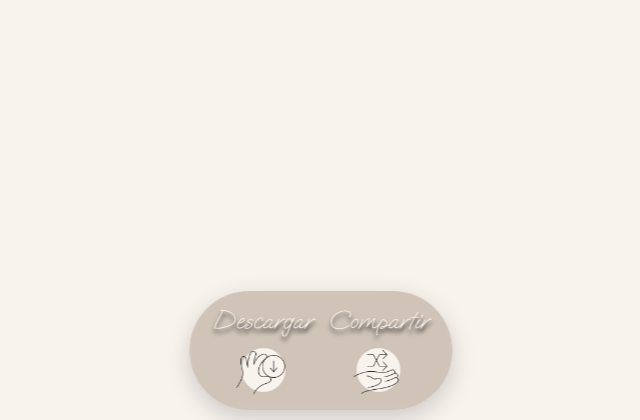
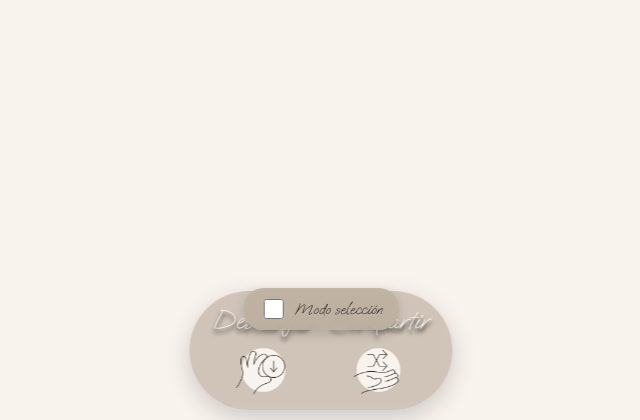
Before and after one commit to jaume768/bodapitis, a Django app: page /album/ in a window 1280 px wide. Shown: the part 380-800 px from the top of the page, without its empty margins (319-959 px from the left). Run offline with Django 5.2, Linux system fonts and the light colour scheme; parts of the project's set-up code (start-up, migrations or seed data) failed here and were passed over.

Commit message:
prueba de mejora de descarga

```diff
--- a/project/static/css/style.css
+++ b/project/static/css/style.css
@@ -164,6 +164,42 @@ a {
   max-height: calc(var(--topbar-h) - 3px);
   height: auto;
   width: auto;
+}
+
+/* ====== CHECKBOX MODO SELECCIÓN (SOLO PC) ====== */
+.selection-mode-toggle {
+  position: fixed;
+  left: 50%;
+  bottom: calc(90px + env(safe-area-inset-bottom));
+  transform: translateX(-50%);
+  z-index: 91;
+  background: hsla(32, 19%, 68%, 0.85);
+  backdrop-filter: blur(5px);
+  border-radius: 20px;
+  box-shadow: 0 4px 12px rgba(0, 0, 0, .15);
+  padding: 8px 16px;
+}
+
+.selection-checkbox-label {
+  display: flex;
+  align-items: center;
+  gap: 8px;
+  cursor: pointer;
+  font-size: 16px;
+  font-weight: 500;
+  color: #171614;
+  user-select: none;
+}
+
+.selection-checkbox {
+  width: 20px;
+  height: 20px;
+  cursor: pointer;
+  accent-color: #8B6F47;
+}
+
+.selection-checkbox-label span {
+  text-shadow: 0 1px 2px rgba(255, 255, 255, 0.3);
 }
 
 /* ====== BARRA INFERIOR FIJA (ÁLBUM) ====== */
--- a/project/static/js/seleccion.js
+++ b/project/static/js/seleccion.js
@@ -5,6 +5,18 @@
 
   const gallery = document.querySelector('.album-gallery');
   if (!gallery) return;
+
+  // Detectar si es PC o móvil
+  const isMobile = /Android|webOS|iPhone|iPad|iPod|BlackBerry|IEMobile|Opera Mini/i.test(navigator.userAgent);
+
+  // Referencias al checkbox de modo selección (solo PC)
+  const selectionToggle = document.getElementById('selection-mode-toggle');
+  const selectionCheckbox = document.getElementById('selection-mode-checkbox');
+
+  // Mostrar checkbox solo en PC
+  if (!isMobile && selectionToggle) {
+    selectionToggle.style.display = 'block';
+  }
 
   // Barra de selección (X = limpiar selección)
   const bar = document.createElement('div');
@@ -31,11 +43,21 @@
     if (selectionMode) return;
     selectionMode = true;
     document.body.classList.add('selecting');
+
+    // Sincronizar checkbox en PC
+    if (!isMobile && selectionCheckbox) {
+      selectionCheckbox.checked = true;
+    }
   }
 
   function exitSelectionMode() {
     selectionMode = false;
     document.body.classList.remove('selecting');
+
+    // Sincronizar checkbox en PC
+    if (!isMobile && selectionCheckbox) {
+      selectionCheckbox.checked = false;
+    }
 
     // Marcar que acabamos de salir del modo selección (usar window para que sea accesible desde album.js)
     window.justExitedSelectionMode = true;
@@ -74,9 +96,6 @@
 
     vibrate(15);
     const items = Array.from(selected);
-
-    // Detectar si es móvil (Android o iOS)
-    const isMobile = /Android|webOS|iPhone|iPad|iPod|BlackBerry|IEMobile|Opera Mini/i.test(navigator.userAgent);
 
     if (isMobile) {
       // En móviles, mostrar mensaje que la descarga solo está disponible en PC
@@ -256,6 +275,24 @@
 
   const state = new WeakMap(); // img -> {timer, startX, startY, longTriggered}
 
+  // En PC: Checkbox para activar/desactivar modo selección
+  if (!isMobile && selectionCheckbox) {
+    selectionCheckbox.addEventListener('change', (ev) => {
+      if (ev.target.checked) {
+        ensureSelectionMode();
+      } else {
+        // Deseleccionar todas las imágenes
+        selected.forEach(img => {
+          img.classList.remove('is-selected');
+          img.setAttribute('aria-pressed', 'false');
+        });
+        selected.clear();
+        updateCount();
+        exitSelectionMode();
+      }
+    });
+  }
+
   // CRÍTICO: touchstart se dispara ANTES que pointerdown, bloqueando menú contextual
   gallery.addEventListener('touchstart', (ev) => {
     const img = ev.target.closest('.album-img');
@@ -267,42 +304,13 @@
     }
   }, { passive: false });
 
-  // En PC, permitir click normal o Ctrl+Click para seleccionar
-  gallery.addEventListener('click', (ev) => {
-    const img = ev.target.closest('.album-img');
-    if (!img) return;
-
-    // Si es click con Ctrl/Cmd en PC, ya se manejó en pointerdown
-    // Solo procesar clicks normales aquí
-    if (ev.ctrlKey || ev.metaKey) {
-      ev.preventDefault();
-      ev.stopPropagation();
-      return;
-    }
-
-    // Si estamos en modo selección, toggle la imagen
-    if (selectionMode) {
-      ev.preventDefault();
-      ev.stopPropagation();
-      ev.stopImmediatePropagation();
-      toggleImage(img);
-      vibrate(7);
-    }
-  }, true); // Capture phase
-
   gallery.addEventListener('pointerdown', (ev) => {
     const img = ev.target.closest('.album-img');
     if (!img) return;
 
-    // En PC (mouse), permitir Ctrl+Click para seleccionar
+    // En PC (mouse), no usar long-press
     if (ev.pointerType === 'mouse') {
-      if (ev.ctrlKey || ev.metaKey) {
-        ev.preventDefault();
-        ensureSelectionMode();
-        toggleImage(img);
-        vibrate(7);
-      }
-      return; // No procesar long-press en PC
+      return; // La selección se maneja con el checkbox + click normal
     }
 
     // En móvil (touch/pen), usar long-press
@@ -397,6 +405,21 @@
     img.setAttribute('aria-pressed', 'false');
   });
 
+  // En PC: permitir click normal cuando el modo selección está activo
+  // En móvil: solo permitir tap si está en modo selección
+  gallery.addEventListener('click', (ev) => {
+    const img = ev.target.closest('.album-img');
+    if (!img) return;
+
+    // Si estamos en modo selección, toggle la imagen
+    if (selectionMode) {
+      ev.preventDefault();
+      ev.stopPropagation();
+      ev.stopImmediatePropagation();
+      toggleImage(img);
+      vibrate(7);
+    }
+  }, true); // Capture phase
 
   // Prevenir menú contextual nativo en imágenes
   gallery.addEventListener('contextmenu', (ev) => {
--- a/project/templates/album.html
+++ b/project/templates/album.html
@@ -24,6 +24,14 @@
           <img src="{% static 'icons/iconosPitisW/PitisLogo.PNG' %}" alt="">
         </div>
       </div>
+      <!-- Checkbox de modo selección (solo PC) -->
+      <div class="selection-mode-toggle" id="selection-mode-toggle" style="display: none;">
+        <label class="selection-checkbox-label">
+          <input type="checkbox" id="selection-mode-checkbox" class="selection-checkbox">
+          <span>Modo selección</span>
+        </label>
+      </div>
+
       <div class="album-menu">
         <div>
           <p>Descargar</p>
```
Also changed, not shown: 2 other files.
